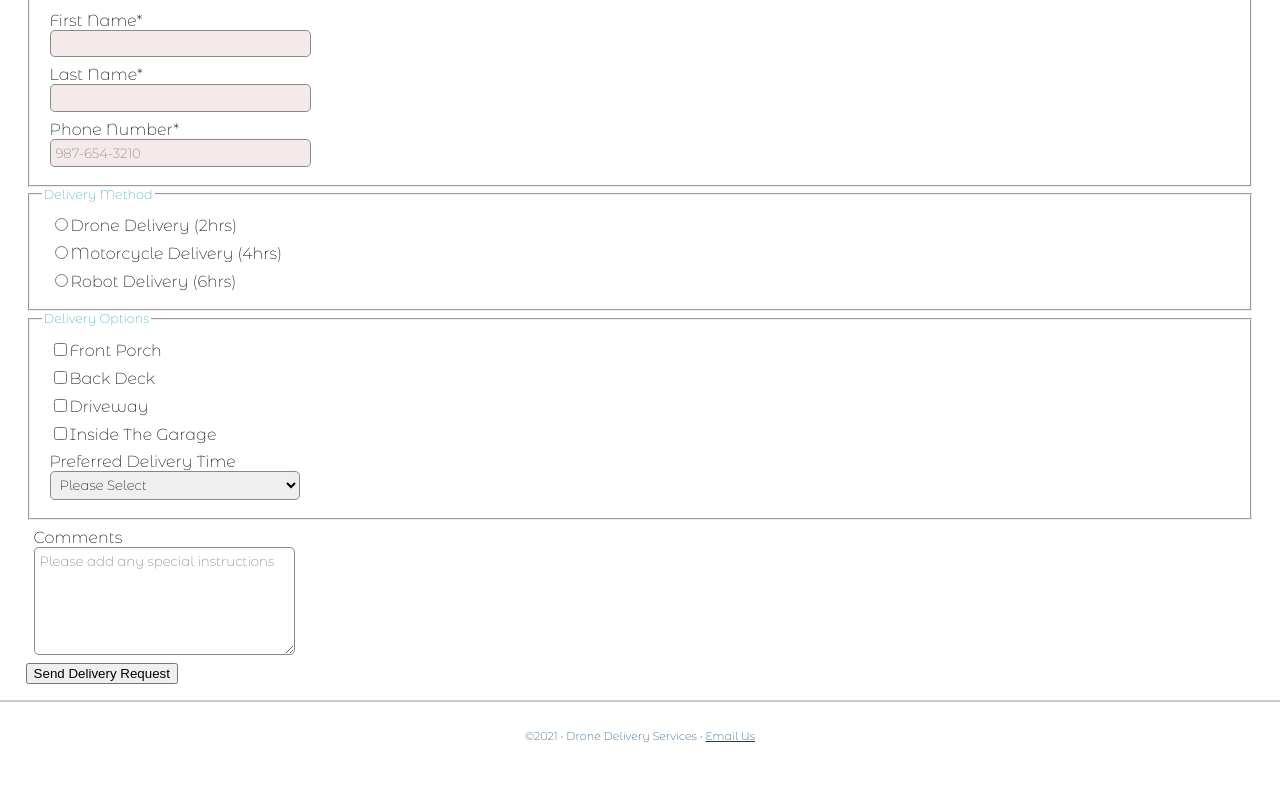
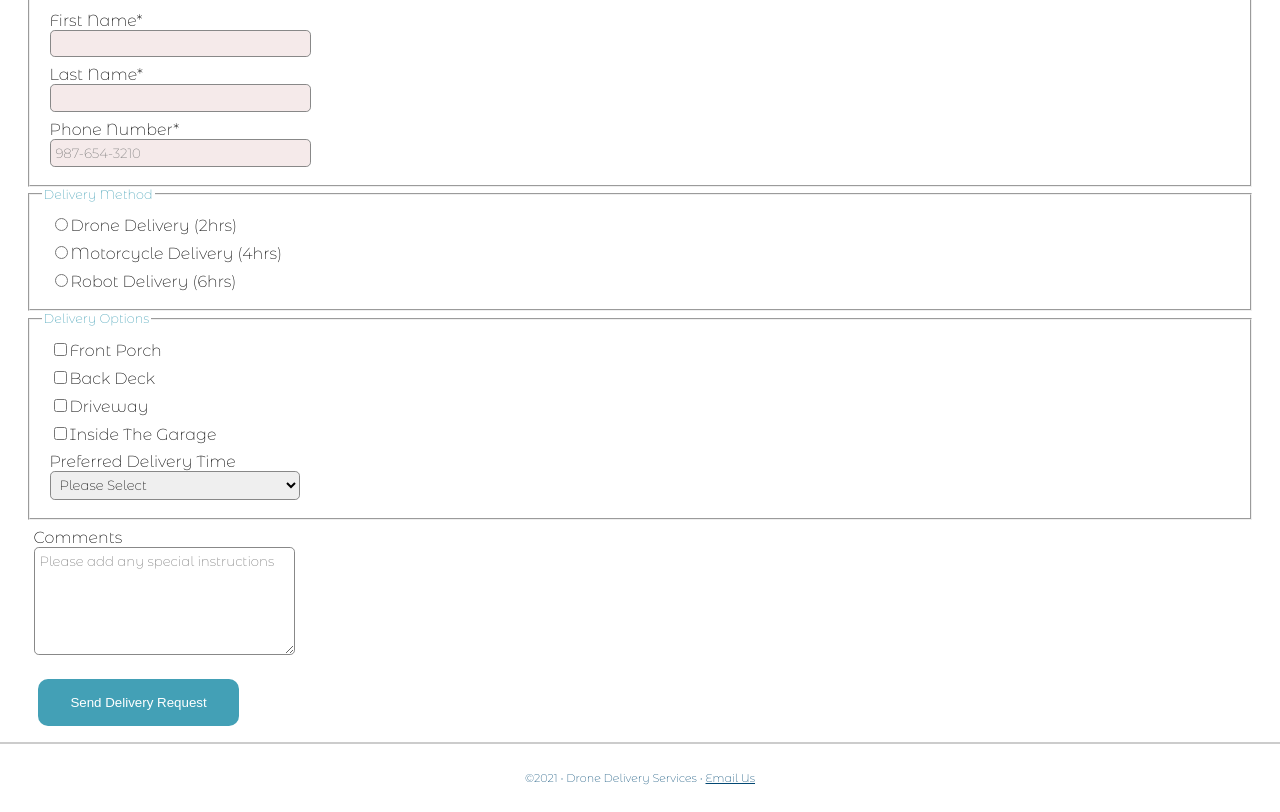
Before and after one commit to jHat0421/dwdd1600, a plain HTML site: page 06follow-along/delivery.html in a window 1280 px wide. Shown: the part 252-1064 px from the top of the page. Before the commit the page ends 1022 px from the top, so only its background shows below. Drawn offline with Linux system fonts and the light colour scheme.

Commit message:
Update delivery.css
added change

```diff
--- a/06follow-along/delivery.css
+++ b/06follow-along/delivery.css
@@ -124,7 +124,16 @@ main a {
 }
 
 .myForm :required {
-    background-color: rgba(156,51,53,0.1)
+    background-color: rgba(156,51,53,0.1);
+}
+
+.myForm [type=submit] {
+    background-color: #43a0b6;
+    border: none;
+    padding: 1rem 2rem;
+    border-radius:10px;
+    color:  white;
+    margin: 1rem 0 0 1vw;
 }
 
 
```
